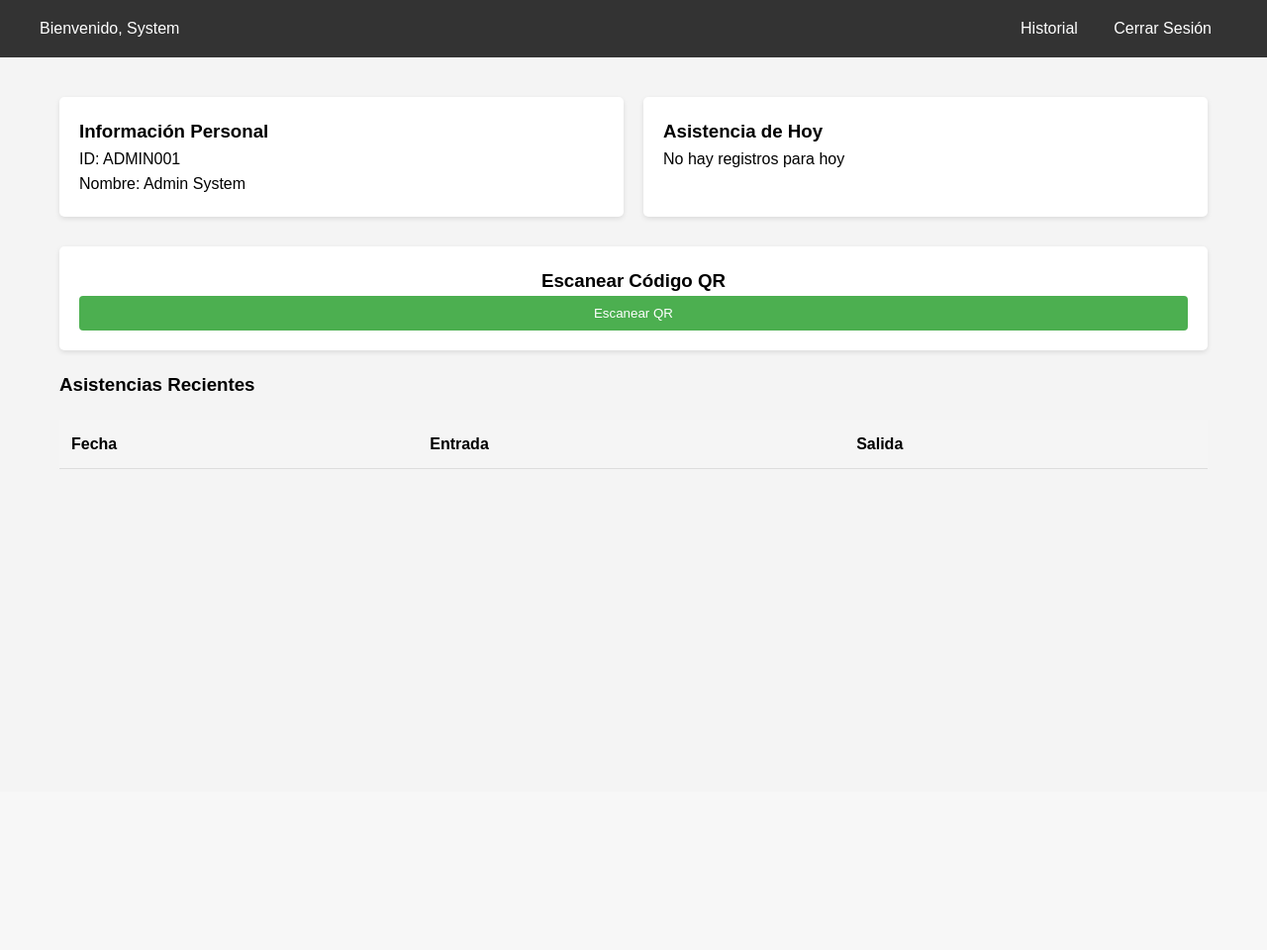
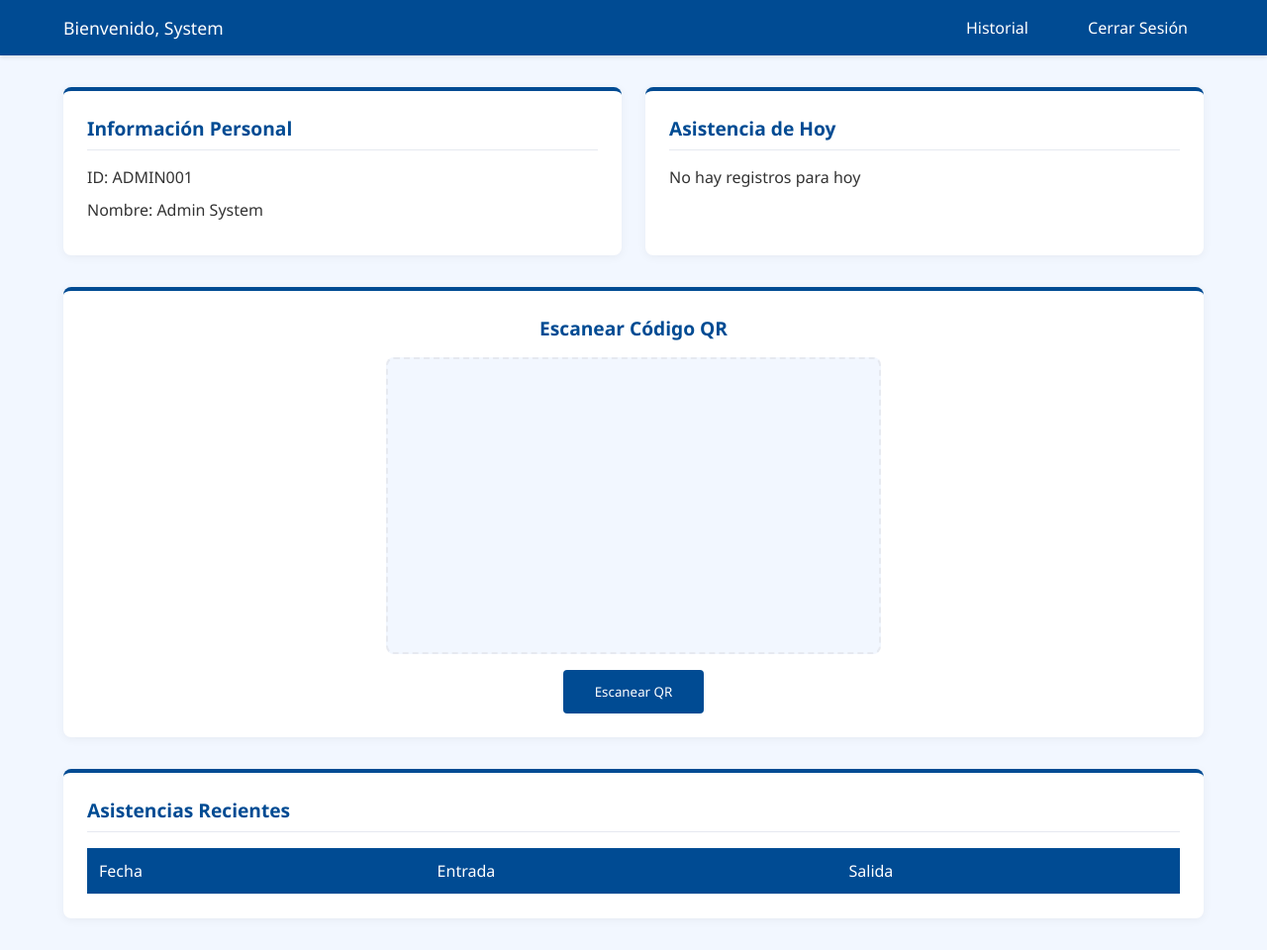
Before and after one commit to GersonMera/Sistema-de-Gestion-de-asistencia-de-alumnos-de-senati-del-bloque-501, a PHP site: page /dashboard.php in a window 1280 px wide. Shown: the whole page at 99% size. Before the commit the page ends 474 px from the top, so only its background shows below. Run offline with PHP 8.4, Linux system fonts and the light colour scheme; a user stored in the database is signed in; data comes from the database, SQL or seed files in the repository; data that the repository does not hold is empty.

Commit message:
he creado un nuevo archivo css para el apartado principal del dasboard de los alumnos y agrege estilo con colores de senati con azul y blanco asi bien bonito

```diff
--- /dev/null
+++ b/css/dasboarda-alumnos.css
@@ -0,0 +1,202 @@
+/* Variables de colores SENATI */
+:root {
+    --senati-blue: #004b93;         /* Azul principal SENATI */
+    --senati-blue-light: #0069d9;   /* Azul claro para hover */
+    --senati-blue-dark: #00387a;    /* Azul oscuro para detalles */
+    --senati-accent: #004b93;       /* Acento */
+    --senati-white: #ffffff;        /* Blanco */
+    --senati-light-gray: #f2f7ff;   /* Gris claro para fondos */
+    --senati-gray: #e6e9f0;         /* Gris para bordes */
+    --senati-text: #333333;         /* Color de texto principal */
+  }
+
+  * {
+    margin: 0;
+    padding: 0;
+    box-sizing: border-box;
+    font-family: 'Segoe UI', Tahoma, Geneva, Verdana, sans-serif;
+  }
+
+  body {
+    background-color: var(--senati-light-gray);
+    color: var(--senati-text);
+  }
+
+  /* Barra de navegación */
+  .nav {
+    background-color: var(--senati-blue);
+    color: var(--senati-white);
+    padding: 1rem 0;
+    box-shadow: 0 2px 4px rgba(0, 0, 0, 0.1);
+  }
+
+  .nav-container {
+    width: 90%;
+    max-width: 1200px;
+    margin: 0 auto;
+    display: flex;
+    justify-content: space-between;
+    align-items: center;
+  }
+
+  .nav span {
+    font-weight: 500;
+    font-size: 1.1rem;
+  }
+
+  .nav a {
+    color: var(--senati-white);
+    text-decoration: none;
+    margin-left: 1.5rem;
+    padding: 0.5rem 1rem;
+    border-radius: 4px;
+    transition: background-color 0.3s;
+  }
+
+  .nav a:hover {
+    background-color: var(--senati-blue-light);
+  }
+
+  /* Dashboard principal */
+  .dashboard {
+    width: 90%;
+    max-width: 1200px;
+    margin: 2rem auto;
+  }
+
+  .dashboard-grid {
+    display: grid;
+    grid-template-columns: repeat(auto-fit, minmax(300px, 1fr));
+    gap: 1.5rem;
+    margin-bottom: 2rem;
+  }
+
+  .dashboard-card {
+    background-color: var(--senati-white);
+    border-radius: 8px;
+    box-shadow: 0 2px 10px rgba(0, 0, 0, 0.05);
+    padding: 1.5rem;
+    border-top: 4px solid var(--senati-blue);
+  }
+
+  .dashboard-card h3 {
+    color: var(--senati-blue);
+    margin-bottom: 1rem;
+    font-size: 1.2rem;
+    border-bottom: 1px solid var(--senati-gray);
+    padding-bottom: 0.5rem;
+  }
+
+  .dashboard-card p {
+    margin: 0.7rem 0;
+    display: flex;
+    justify-content: space-between;
+  }
+
+  /* Contenedor para escáner QR */
+  .qr-container {
+    background-color: var(--senati-white);
+    border-radius: 8px;
+    box-shadow: 0 2px 10px rgba(0, 0, 0, 0.05);
+    padding: 1.5rem;
+    margin-bottom: 2rem;
+    border-top: 4px solid var(--senati-blue);
+    text-align: center;
+  }
+
+  .qr-container h3 {
+    color: var(--senati-blue);
+    margin-bottom: 1rem;
+    font-size: 1.2rem;
+  }
+
+  #qr-reader {
+    width: 100%;
+    max-width: 500px;
+    margin: 0 auto 1rem auto;
+    min-height: 300px;
+    border: 2px dashed var(--senati-gray);
+    border-radius: 8px;
+    display: flex;
+    align-items: center;
+    justify-content: center;
+    background-color: var(--senati-light-gray);
+  }
+
+  .qr-container button {
+    background-color: var(--senati-blue);
+    color: var(--senati-white);
+    border: none;
+    padding: 0.8rem 2rem;
+    border-radius: 4px;
+    cursor: pointer;
+    font-weight: 500;
+    transition: background-color 0.3s;
+  }
+
+  .qr-container button:hover {
+    background-color: var(--senati-blue-light);
+  }
+
+  /* Tabla de asistencias */
+  .table-container {
+    background-color: var(--senati-white);
+    border-radius: 8px;
+    box-shadow: 0 2px 10px rgba(0, 0, 0, 0.05);
+    padding: 1.5rem;
+    border-top: 4px solid var(--senati-blue);
+  }
+
+  .table-container h3 {
+    color: var(--senati-blue);
+    margin-bottom: 1rem;
+    font-size: 1.2rem;
+    border-bottom: 1px solid var(--senati-gray);
+    padding-bottom: 0.5rem;
+  }
+
+  table {
+    width: 100%;
+    border-collapse: collapse;
+    margin-top: 1rem;
+  }
+
+  thead {
+    background-color: var(--senati-blue);
+    color: var(--senati-white);
+  }
+
+  th, td {
+    padding: 0.75rem;
+    text-align: left;
+    border-bottom: 1px solid var(--senati-gray);
+  }
+
+  th {
+    font-weight: 500;
+  }
+
+  tbody tr:hover {
+    background-color: var(--senati-light-gray);
+  }
+
+  /* Responsive */
+  @media (max-width: 768px) {
+    .dashboard-grid {
+      grid-template-columns: 1fr;
+    }
+
+    .nav-container {
+      flex-direction: column;
+      gap: 0.5rem;
+    }
+
+    .nav a {
+      margin-left: 0;
+      margin-right: 1rem;
+    }
+
+    table {
+      font-size: 0.9rem;
+    }
+  }
--- a/dashboard.php
+++ b/dashboard.php
@@ -23,7 +23,7 @@ $recent_attendance = $stmt->fetchAll();
 <html>
 <head>
     <title>Dashboard - Sistema de Asistencia</title>
-    <link rel="stylesheet" href="css/style.css">
+    <link rel="stylesheet" href="css/dasboarda-alumnos.css">
 </head>
 <body>
     <nav class="nav">
```
